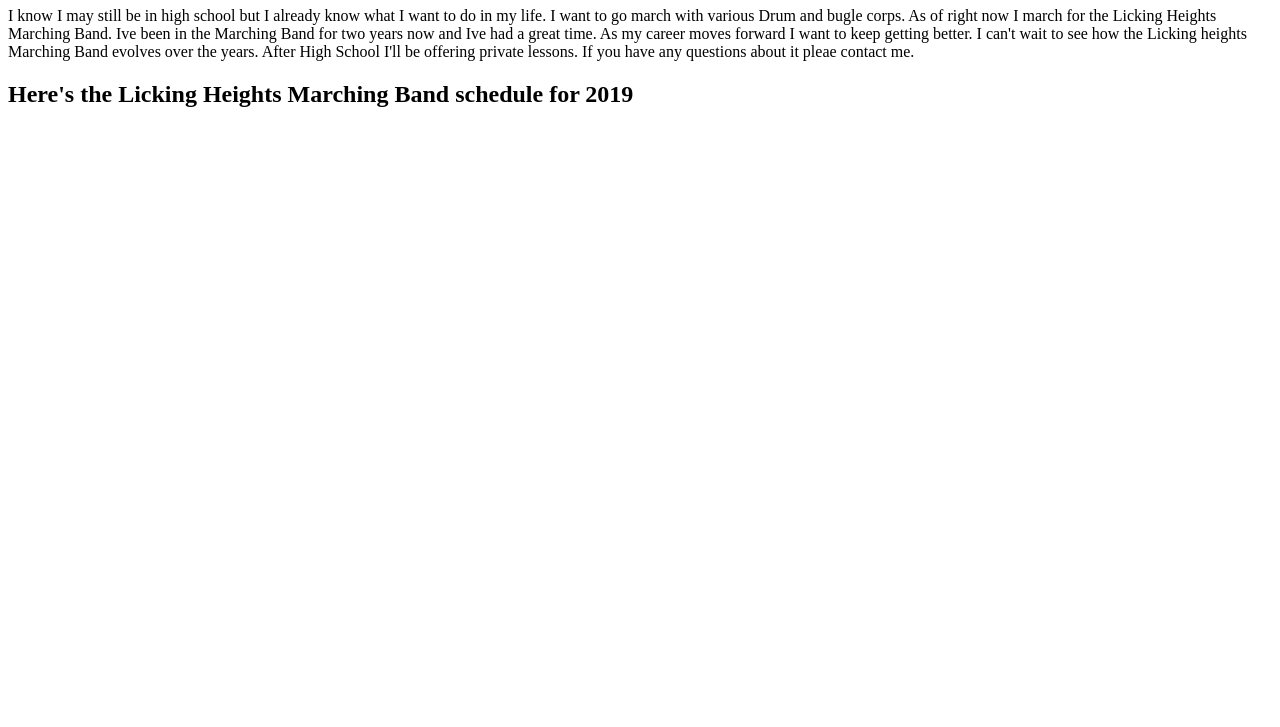
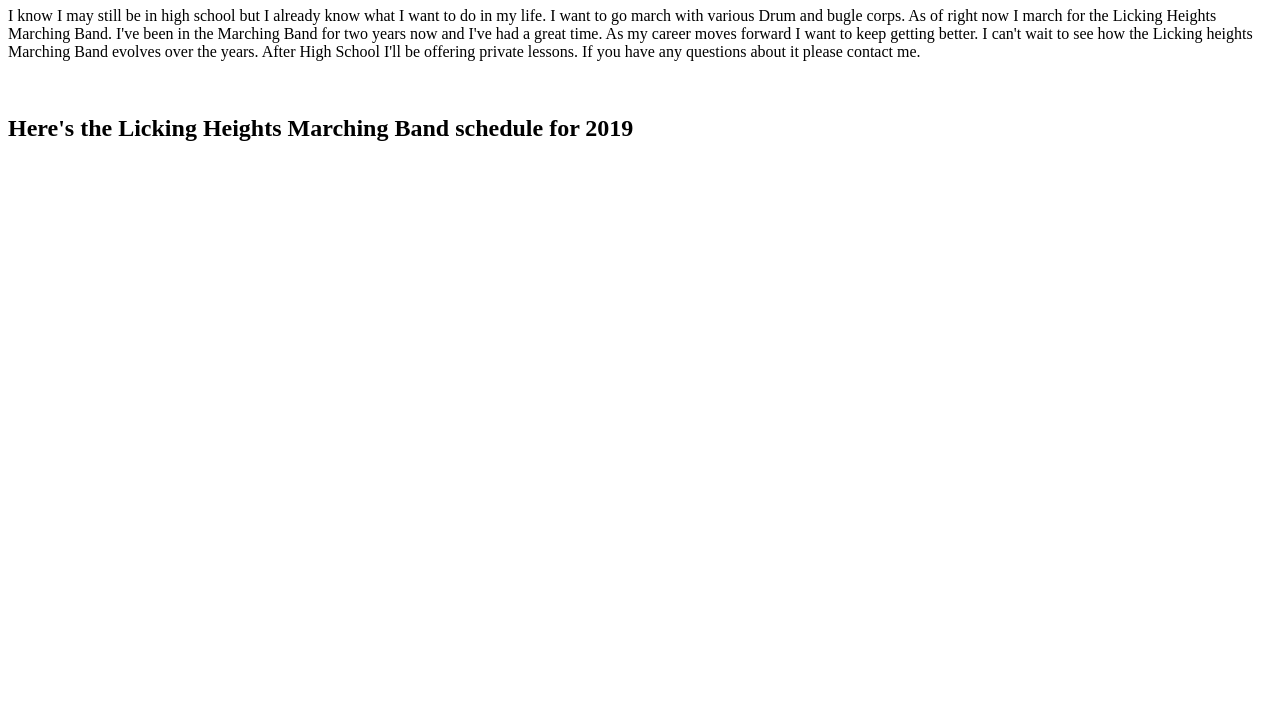
Before and after one commit to patrickramey/My-Website, a plain HTML site: page Page 3.html in a window 1280 px wide. Shown: the part 73-800 px from the top of the page. Drawn offline with Linux system fonts and the light colour scheme.

Commit message:
Corrected grammar

```diff
--- a/Page 3.html
+++ b/Page 3.html
@@ -6,7 +6,8 @@
 <body>
 <h1>What I Do</h1>
 
-<p>I know I may still be in high school but I already know what I want to do in my life. I want to go march with various Drum and bugle corps. As of right now I march for the Licking Heights Marching Band. Ive been in the Marching Band for two years now and Ive had a great time. As my career moves forward I want to keep getting better. I can't wait to see how the Licking heights Marching Band evolves over the years. After High School I'll be offering private lessons. If you have any questions about it pleae contact me.
+<p>I know I may still be in high school but I already know what I want to do in my life. I want to go march with various Drum and bugle corps. As of right now I march for the Licking Heights Marching Band. I've been in the Marching Band for two years now and I've had a great time. As my career moves forward I want to keep getting better. I can't wait to see how the Licking heights Marching Band evolves over the years. After High School I'll be offering private lessons. If you have any questions about it please contact me.
+</p>
 
 
 </br>
```
Also changed, not shown: Page 2.html (+1 -1 lines).
